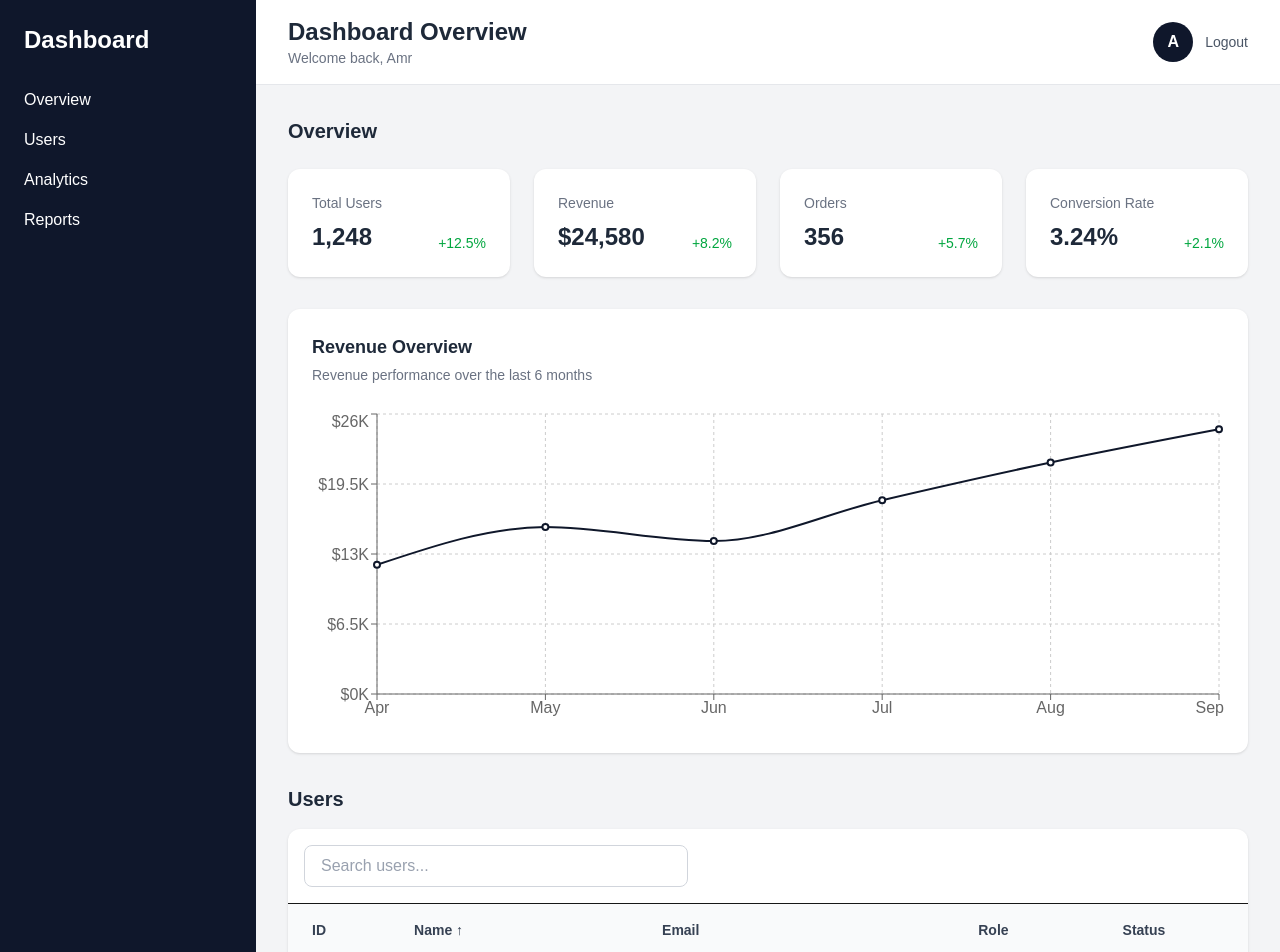
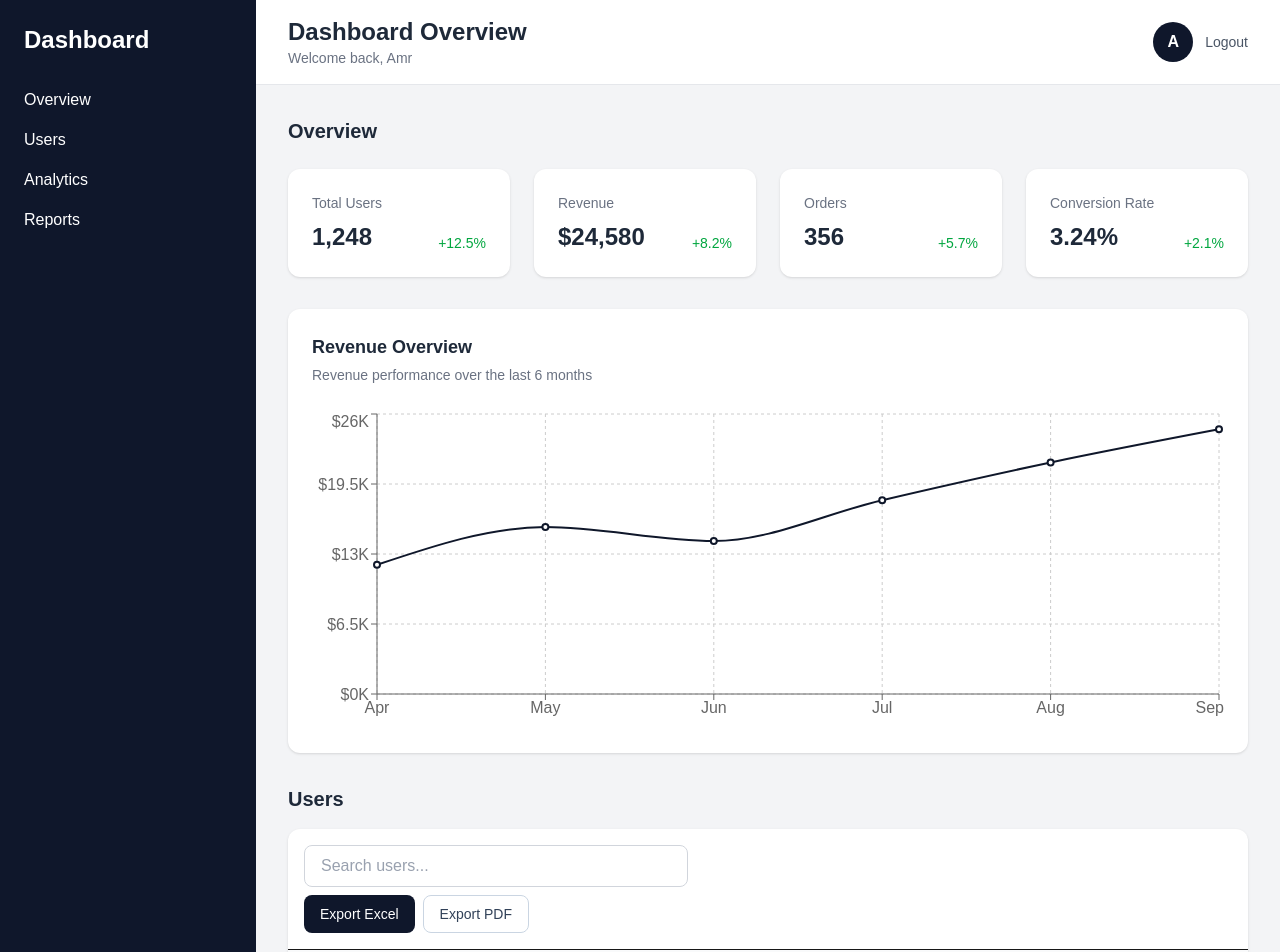
Before and after one commit to amrramadan21/eyego-frontend-dashboard, a Next.js app: page /dashboard in a window 1280 px wide. Shown: the top 952 px of the page. Built offline with nearby package versions, Linux system fonts and the light colour scheme; sample sign-in values are in the browser's storage.

Commit message:
feat: add Excel and PDF export

```diff
--- a/package.json
+++ b/package.json
@@ -10,11 +10,14 @@
   },
   "dependencies": {
     "@reduxjs/toolkit": "^2.12.0",
+    "jspdf": "^4.2.1",
+    "jspdf-autotable": "^5.0.8",
     "next": "16.3.5",
     "react": "19.2.8",
     "react-dom": "19.2.8",
     "react-redux": "^9.3.0",
-    "recharts": "^3.10.1"
+    "recharts": "^3.10.1",
+    "write-excel-file": "^4.1.1"
   },
   "devDependencies": {
     "@tailwindcss/postcss": "^4",
--- a/src/components/dashboard/DataTable.tsx
+++ b/src/components/dashboard/DataTable.tsx
@@ -2,6 +2,9 @@
 
 import { useState } from "react";
 import { users } from "@/data/users";
+import writeXlsxFile from "write-excel-file/browser";
+import jsPDF from "jspdf";
+import autoTable from "jspdf-autotable";
 
 type SortField = "name" | "email" | "role" | "status";
 type SortOrder = "asc" | "desc";
@@ -32,9 +35,52 @@ export default function DataTable() {
         return sortOrder === "asc" ? comparison : -comparison;
     });
 
+    // Export filtered and sorted users to Excel
+    const handleExportExcel = async () => {
+        const data = [
+            [
+                { value: "ID" },
+                { value: "Name" },
+                { value: "Email" },
+                { value: "Role" },
+                { value: "Status" },
+            ],
+
+            ...sortedUsers.map((user) => [
+                { value: user.id },
+                { value: user.name },
+                { value: user.email },
+                { value: user.role },
+                { value: user.status },
+            ]),
+        ];
+
+        await writeXlsxFile(data).toFile("users.xlsx");
+    };
+
+    // Export filtered and sorted users to PDF
+    const handleExportPDF = () => {
+        const doc = new jsPDF();
+
+        autoTable(doc, {
+            head: [["ID", "Name", "Email", "Role", "Status"]],
+            body: sortedUsers.map((user) => [
+                user.id,
+                user.name,
+                user.email,
+                user.role,
+                user.status,
+            ]),
+        });
+
+        doc.save("users.pdf");
+    };
+
     // Pagination logic
-    const totalPages = Math.ceil(sortedUsers.length / itemsPerPage);
-
+    const totalPages = Math.max(
+        1,
+        Math.ceil(sortedUsers.length / itemsPerPage)
+    );
     const startIndex = (currentPage - 1) * itemsPerPage;
     const endIndex = startIndex + itemsPerPage;
 
@@ -66,6 +112,22 @@ export default function DataTable() {
                     }}
                     className="w-full rounded-lg border border-gray-300 bg-white px-4 py-2 text-gray-900 outline-none placeholder:text-gray-400 focus:border-slate-500 sm:max-w-sm"
                 />
+
+                <div className="flex gap-2 mt-2">
+                    <button
+                        onClick={handleExportExcel}
+                        className="rounded-lg bg-slate-900 px-4 py-2 text-sm font-medium text-white hover:bg-slate-800"
+                    >
+                        Export Excel
+                    </button>
+
+                    <button
+                        onClick={handleExportPDF}
+                        className="rounded-lg border border-slate-300 bg-white px-4 py-2 text-sm font-medium text-slate-700 hover:bg-slate-50"
+                    >
+                        Export PDF
+                    </button>
+                </div>
             </div>
 
             {/* Table */}
```
Also changed, not shown: 1 other file (tests, documents, lock files or other folders).
